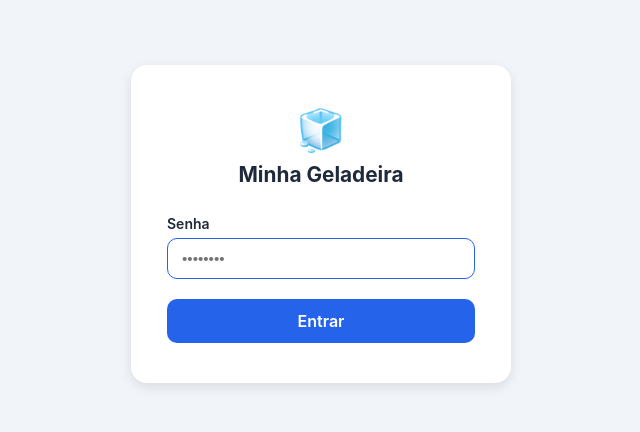
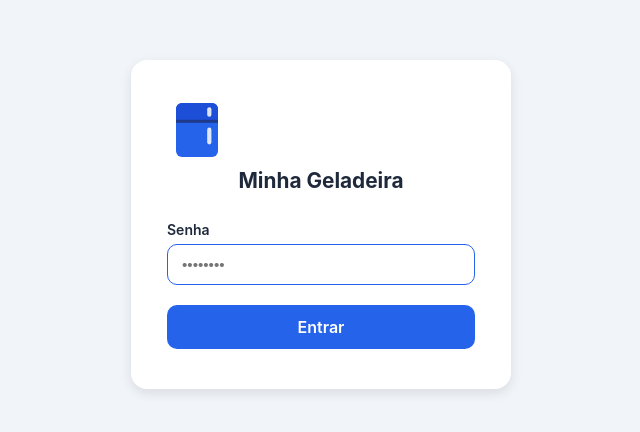
Before and after one commit to mateusjfeldhaus/dashboard-fridge, a React (Vite) app in the folder frontend/: page /login in a window 1280 px wide. Shown: the part 176-608 px from the top of the page, without its empty margins (319-959 px from the left). Built offline with nearby package versions, Linux system fonts and the light colour scheme; no server answers.

Commit message:
replace ice cube emoji with fridge SVG icon

```diff
--- a/frontend/src/components/Navbar/index.tsx
+++ b/frontend/src/components/Navbar/index.tsx
@@ -8,7 +8,7 @@ export default function Navbar() {
 
   return (
     <Nav>
-      <Logo to="/">🧊 Minha Geladeira</Logo>
+      <Logo to="/"><img src="/favicon.svg" width={24} height={24} alt="" /> Minha Geladeira</Logo>
       <NavLinks>
         <NavLink to="/" $active={pathname === '/' || pathname.startsWith('/category')}>Estoque</NavLink>
         <NavLink to="/add" $active={pathname === '/add'}>+ Adicionar</NavLink>
--- a/frontend/src/pages/Login/index.tsx
+++ b/frontend/src/pages/Login/index.tsx
@@ -7,7 +7,7 @@ export default function Login() {
   return (
     <Page>
       <Card>
-        <Logo>🧊</Logo>
+        <Logo><img src="/favicon.svg" width={60} height={60} alt="" /></Logo>
         <Title>Minha Geladeira</Title>
         <form onSubmit={handleSubmit}>
           <Field>
```
